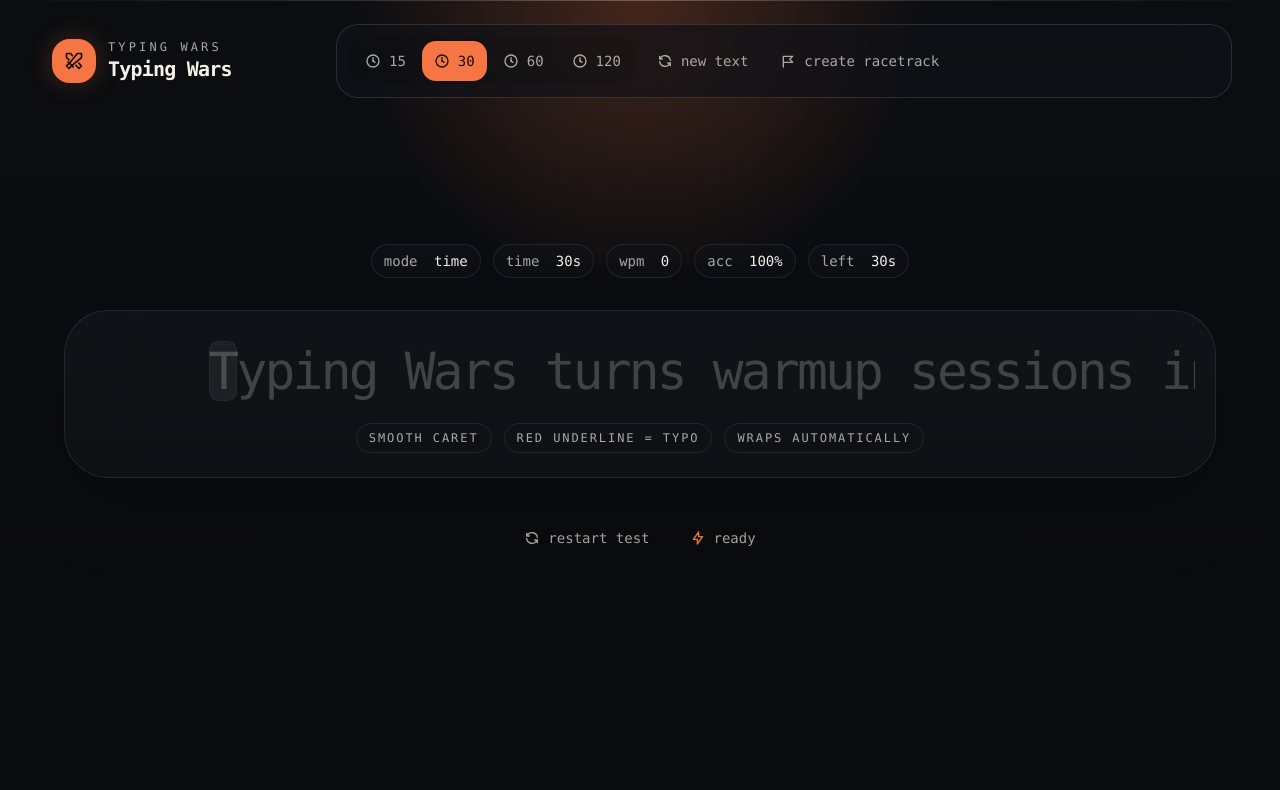
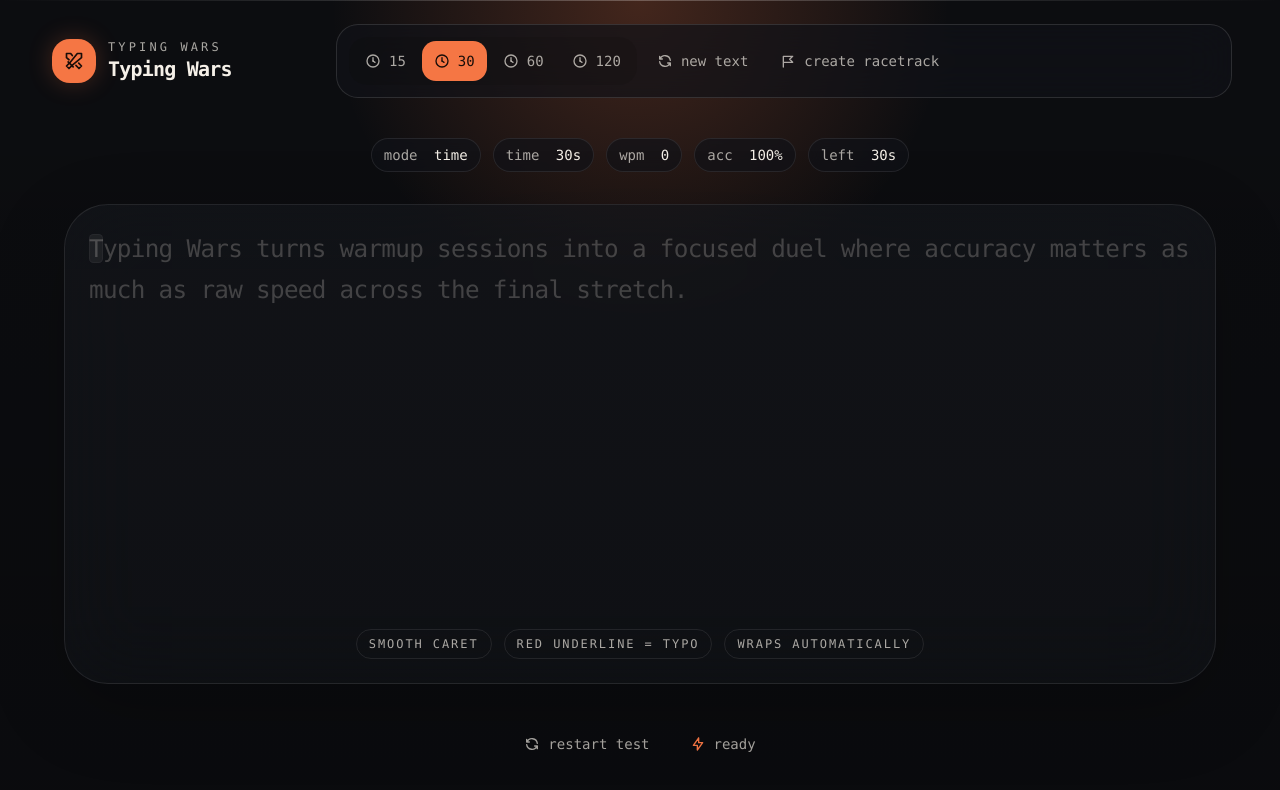
Before and after one commit to gurshaan17/typing-war, a Next.js app: page / in a window 1280 px wide. Shown: the top 790 px of the page. Built offline with nearby package versions, Linux system fonts and the light colour scheme.

Commit message:
Improve typing interface layout

```diff
--- a/components/landing-page.tsx
+++ b/components/landing-page.tsx
@@ -41,7 +41,6 @@
   const [raceLink, setRaceLink] = useState("");
   const [copied, setCopied] = useState(false);
   const textareaRef = useRef<HTMLTextAreaElement>(null);
-  const textViewportRef = useRef<HTMLDivElement>(null);
   const textSurfaceRef = useRef<HTMLDivElement>(null);
   const characterRefs = useRef<Array<HTMLSpanElement | null>>([]);
   const [caretStyle, setCaretStyle] = useState<CaretStyle>({
@@ -159,9 +158,8 @@
   }
 
   useLayoutEffect(() => {
-    const viewport = textViewportRef.current;
     const container = textSurfaceRef.current;
-    if (!container || !viewport) {
+    if (!container) {
       return;
     }
 
@@ -188,25 +186,6 @@
       top: targetRect.top - containerRect.top,
       height: targetRect.height,
     });
-
-    const viewportRect = viewport.getBoundingClientRect();
-    const lineTop = targetRect.top - viewportRect.top + viewport.scrollTop;
-    const lineBottom = targetRect.bottom - viewportRect.top + viewport.scrollTop;
-    const scrollPadding = Math.max(targetRect.height * 1.35, 32);
-    const currentScrollTop = viewport.scrollTop;
-    const currentScrollBottom = currentScrollTop + viewport.clientHeight;
-
-    if (lineTop - scrollPadding < currentScrollTop) {
-      viewport.scrollTo({
-        top: Math.max(lineTop - scrollPadding, 0),
-        behavior: "smooth",
-      });
-    } else if (lineBottom + scrollPadding > currentScrollBottom) {
-      viewport.scrollTo({
-        top: lineBottom + scrollPadding - viewport.clientHeight,
-        behavior: "smooth",
-      });
-    }
   }, [snippet, typedText, isFinished]);
 
   useEffect(() => {
@@ -399,11 +378,9 @@
             </div>
 
             <div
-              role="button"
-              tabIndex={0}
               onClick={focusTypingArea}
               onKeyDown={(event) => {
-                if (event.key === "Enter" || event.key === " ") {
+                if (event.key === "Enter") {
                   event.preventDefault();
                   focusTypingArea();
                 }
@@ -426,13 +403,10 @@
                 autoCorrect="off"
               />
 
-              <div
-                ref={textViewportRef}
-                className="typing-scrollbar relative mx-auto max-h-[min(48vh,24rem)] overflow-y-auto px-1 sm:max-h-[min(52vh,30rem)]"
-              >
+              <div className="relative min-h-[20rem] px-1 sm:min-h-[24rem]">
                 <div
                   ref={textSurfaceRef}
-                  className="relative mx-auto max-w-[26ch] pr-3 text-left font-mono text-[clamp(1.85rem,4vw,5rem)] leading-[1.42] tracking-[-0.055em] [font-variant-numeric:tabular-nums] sm:max-w-[28ch]"
+                  className="relative w-full text-left font-mono text-[clamp(1.15rem,1.9vw,2.05rem)] leading-[1.68] tracking-[-0.03em] [font-variant-numeric:tabular-nums]"
                 >
                   <span
                     aria-hidden="true"
@@ -456,7 +430,7 @@
                           characterRefs.current[index] = node;
                         }}
                         className={cn(
-                          "relative whitespace-pre rounded-[0.18em] transition-[color,background-color,box-shadow,opacity] duration-100 ease-out",
+                          "relative rounded-[0.18em] transition-[color,background-color,box-shadow,opacity] duration-100 ease-out",
                           characterState === "pending" && "text-foreground/22",
                           characterState === "correct" && "text-foreground/94",
                           characterState === "incorrect" &&
```
